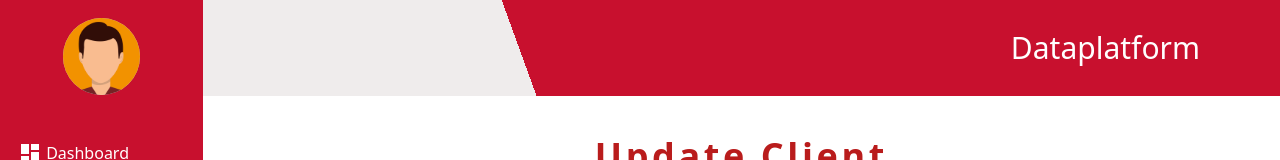
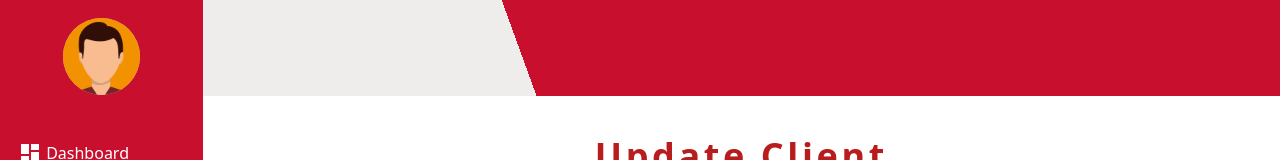
Before and after one commit to CIS-Fall-2022/project-cis_4339_project_32, a Vue app in the folder frontend/: page /updateclient/1 in a window 1280 px wide. Shown: the top 160 px of the page. Built offline with nearby package versions, Linux system fonts and the light colour scheme; no server answers.

Commit message:
Code not pushed properly
Line 51 Dataplatform did not update to {{ name }}

```diff
--- a/frontend/src/App.vue
+++ b/frontend/src/App.vue
@@ -48,7 +48,7 @@
           background: linear-gradient(250deg, #C8102E 70%, #efecec 50.6%);
         "
       >
-        <h1 class="mr-20 text-3xl text-white">Dataplatform</h1>
+        <h1 class="mr-20 text-3xl text-white">{{ name }}</h1>
       </section>
       <div>
         <router-view></router-view>
```
